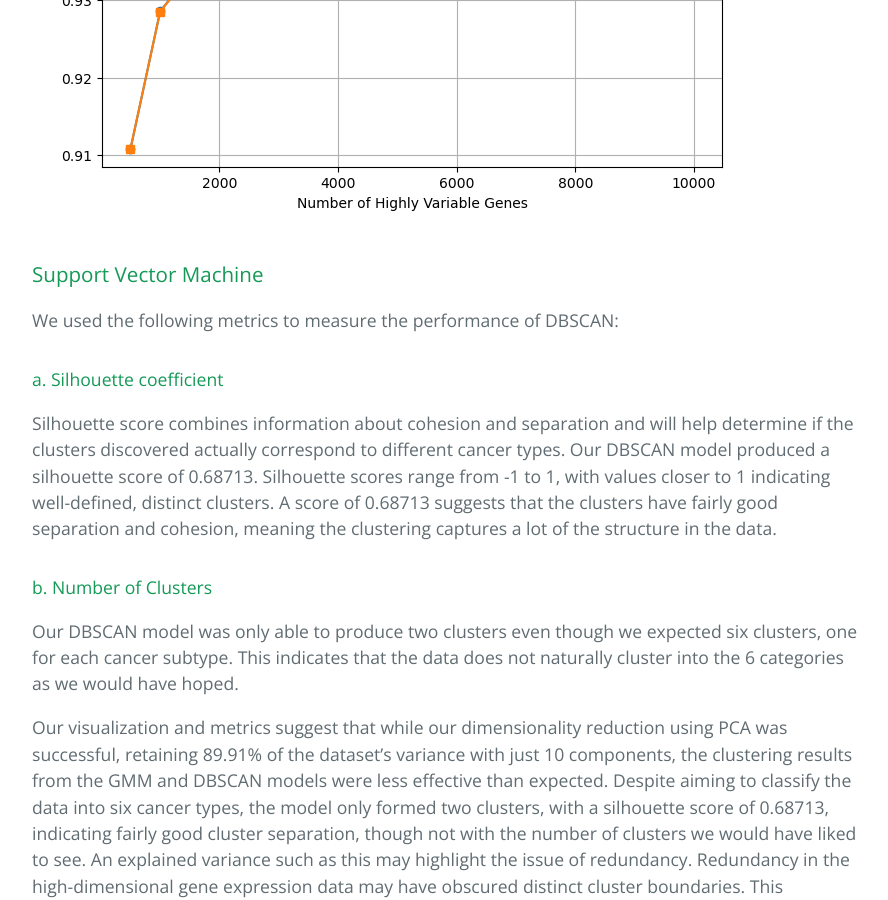
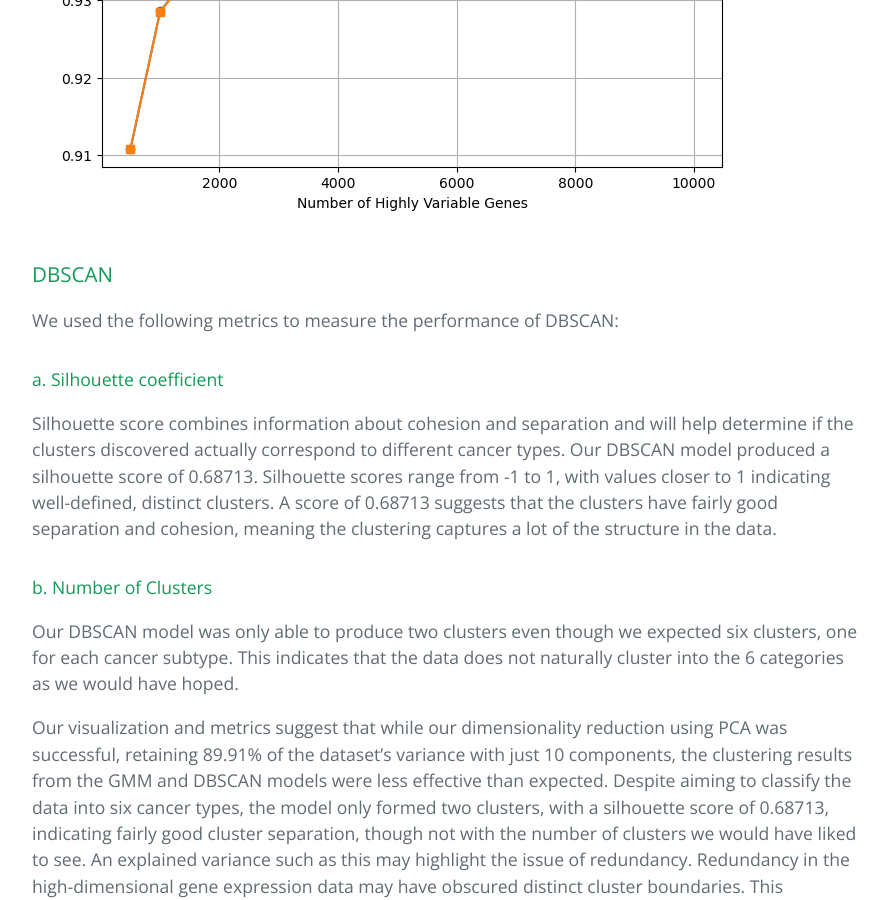
Before and after one commit to AnaghaMKrishna/CS-7641-Project, a Jekyll site: the page built from midpoint_submission/mid_point_report.md, in a window 1280 px wide and 900 px high, scrolled down 10178 px. Shown: the whole window, without its empty margins (192-1080 px from the left). Built offline with Jekyll 4.4.1, drawn with Linux system fonts in a browser that asks for light colours; our own code applies the rules of GitHub Pages for plain Markdown files.

Commit message:
Updated mid_point_report.md

```diff
--- a/midpoint_submission/mid_point_report.md
+++ b/midpoint_submission/mid_point_report.md
@@ -109,7 +109,7 @@ We also looked at using different hyperparameters to assess the best F1 Score -
 
   ![Variable Genes](Figures/SVM_Genes.png)
 
-### Support Vector Machine
+### DBSCAN
 
 We used the following metrics to measure the performance of DBSCAN:
 
```
